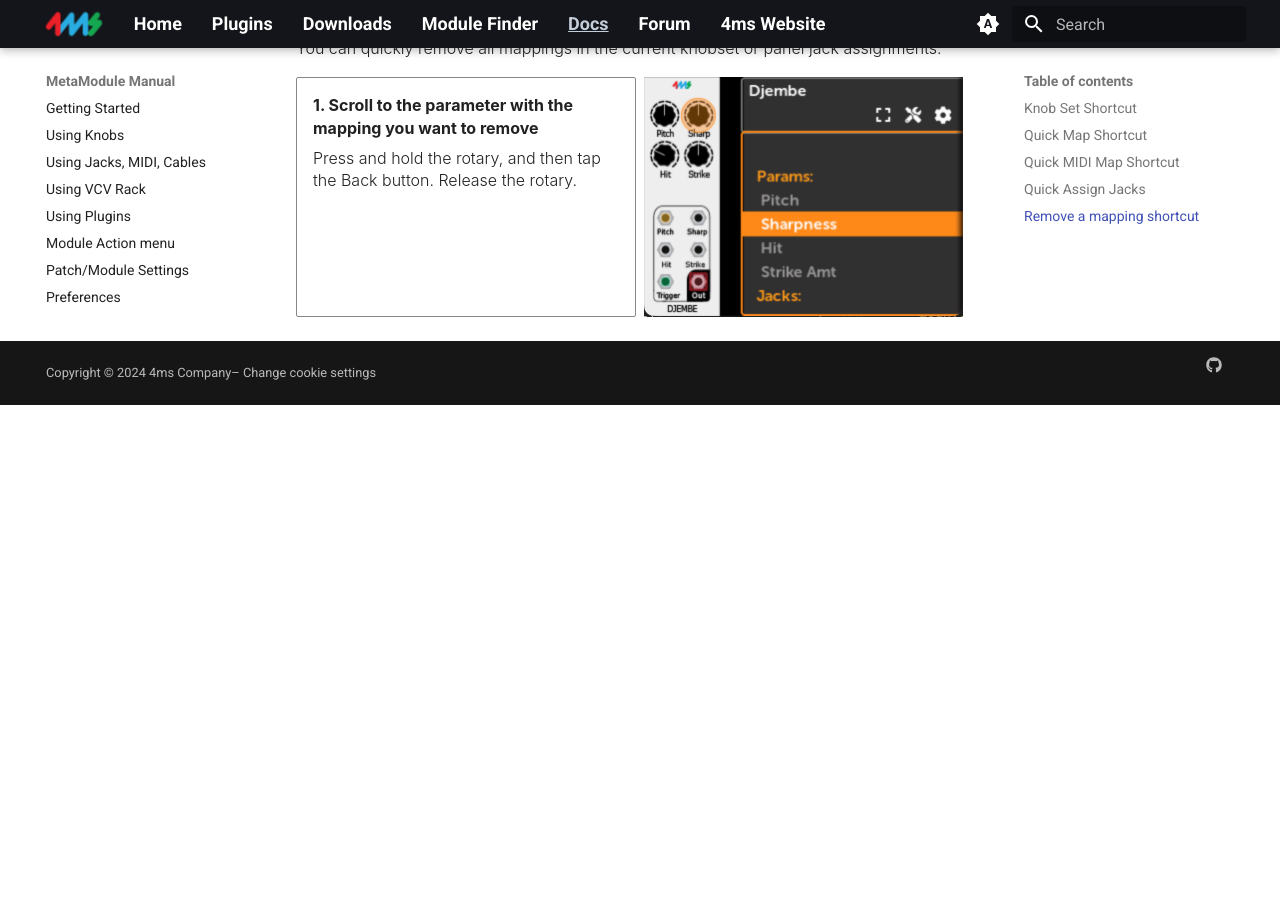
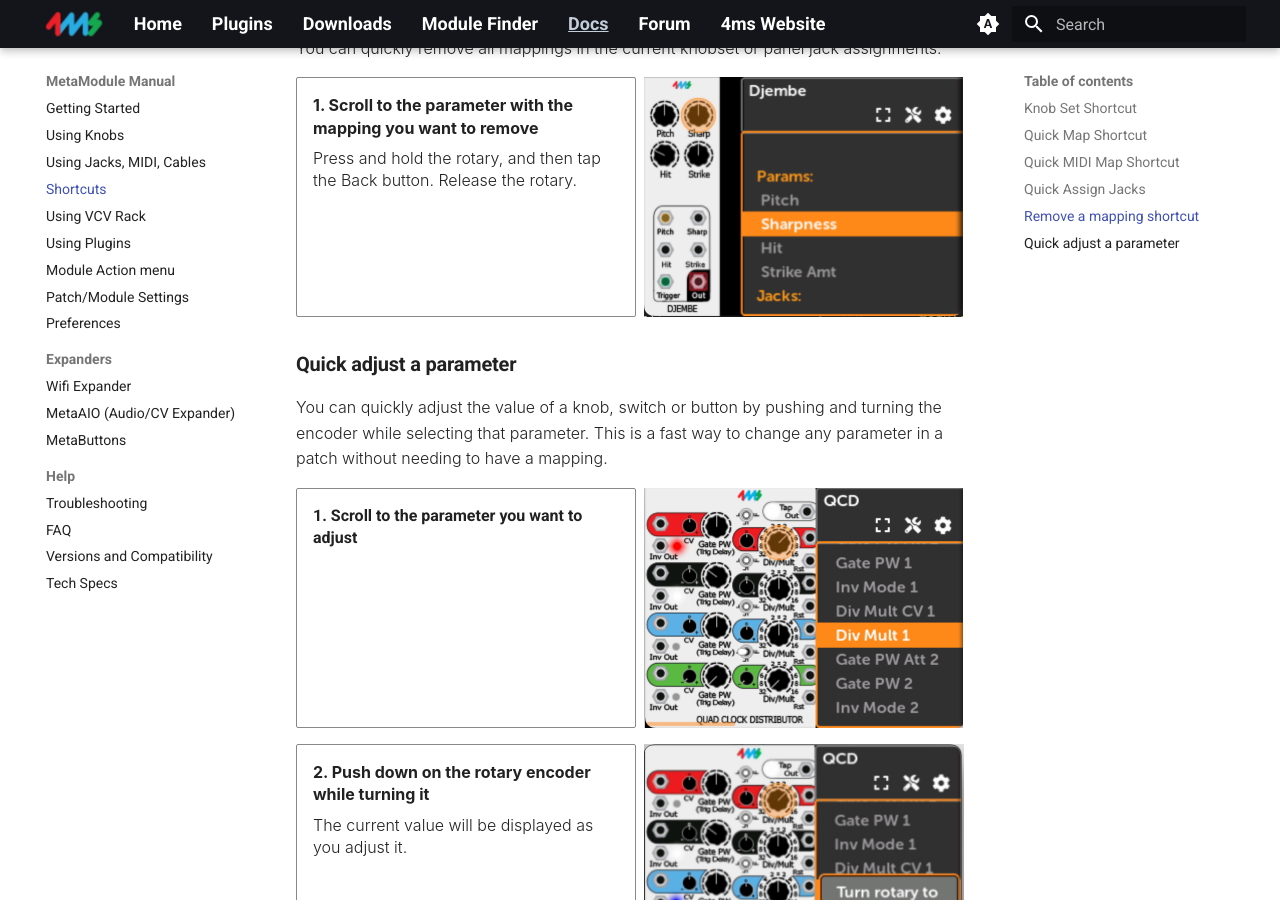
Before and after one commit to 4ms/metamodule-docs-website, an MkDocs documentation site: the page built from docs/shortcuts.md, in a window 1280 px wide and 900 px high, scrolled down 2616 px. Built offline with MkDocs 1.6.1 and Material for MkDocs 9.7.7, drawn with Linux system fonts in a browser that asks for light colours; before the commit the page ends 3021 px from its top, so only the background shows below that.

Commit message:
MetaButtons docs started

```diff
--- a/docs/shortcuts.md
+++ b/docs/shortcuts.md
@@ -118,3 +118,26 @@ You can quickly remove all mappings in the current knobset or panel jack assignm
    [![Djembe Sharpness Knob](./img/djembe-sharp-knob.png){ .half }](./img/djembe-sharp-knob.png)
 
 </div>
+
+### **Quick adjust a parameter**
+
+You can quickly adjust the value of a knob, switch or button by pushing and turning the encoder while selecting that parameter.
+This is a fast way to change any parameter in a patch without needing to have a mapping.
+
+
+<div class="grid cards" markdown>
+
+-  __1. Scroll to the parameter you want to adjust__
+
+   [![QCD Div/Mult](./img/qcd-divmult.png){ .half }](./img/qcd-divmult.png)
+
+</div>
+<div class="grid cards" markdown>
+
+-  __2. Push down on the rotary encoder while turning it__
+
+    The current value will be displayed as you adjust it.
+
+   [![QCD Div/Mult quick adjust](./img/qcd-divmult-quick-adjust.png){ .half }](./img/qcd-divmult-quick-adjust.png)
+
+</div>
--- a/mkdocs.yml
+++ b/mkdocs.yml
@@ -3,6 +3,7 @@ nav:
   - Getting Started: getting_started.md
   - Using Knobs: using_metamodule.md
   - Using Jacks, MIDI, Cables: using_metamodule_jacks.md
+  - Shortcuts: shortcuts.md
   - Using VCV Rack: using_rack.md
   - Using Plugins: plugins.md
   - Module Action menu: action_menu.md
@@ -11,6 +12,7 @@ nav:
   - Expanders:
      - Wifi Expander: wifi.md
      - MetaAIO (Audio/CV Expander): meta-aio.md
+     - MetaButtons: meta-buttons.md
   - Help:
      - Troubleshooting: troubleshooting.md
      - FAQ: faq.md
```
Also changed, not shown: docs/index.md (+2 -0 lines), docs/meta-buttons.md (added, +60 -0 lines), docs/img/metabutton-jumper-1.png (added), docs/img/metabutton-jumper-2.png (added), docs/img/metabutton-jumper-3.png (added), docs/img/metabutton-jumper-4.png (added), docs/img/qcd-divmult-quick-adjust.png (added), docs/img/qcd-divmult.png (added), docs/img/vcv-metabuttons-1.png (added), docs/img/vcv-metabuttons-2.png (added), docs/img/vcv-metabuttons-3.png (added), docs/img/vcv-metabuttons-4.png (added).
